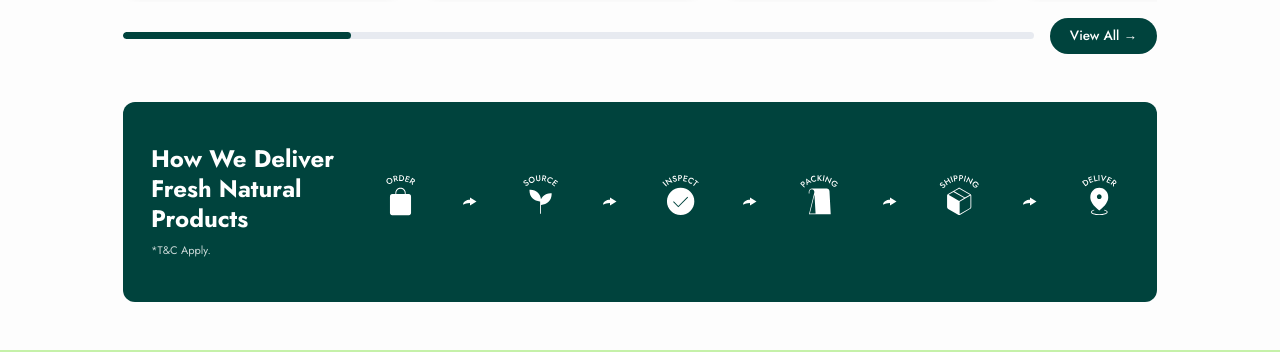
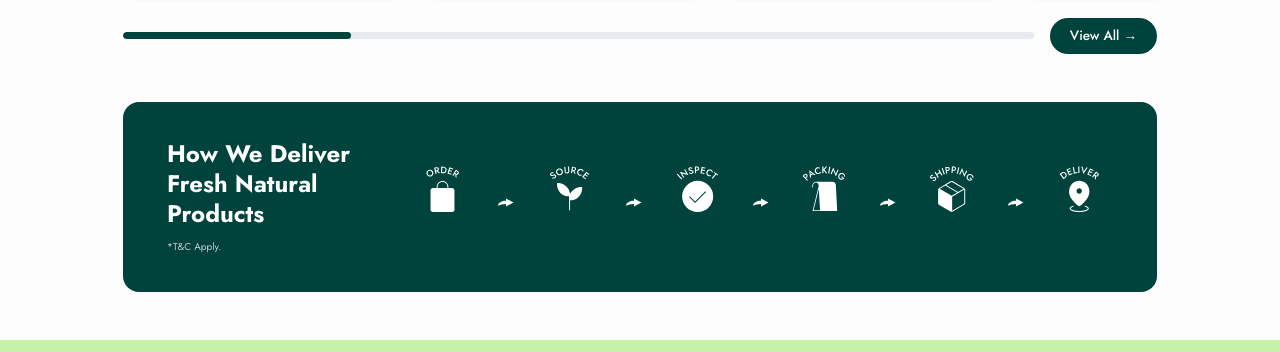
Before and after one commit to prakrithi2026/prakrithi, a React (Vite) app in the folder frondend/: page / in a window 1280 px wide. Shown: the part 1728-2080 px from the top of the page. Built offline with nearby package versions, Linux system fonts and the light colour scheme; no server answers; a web font is replaced by a local one.

Commit message:
style(delivery): match exact reference layout, arrow alignment, and banner proportions

```diff
--- a/frondend/src/components/storefront/DeliverySection.css
+++ b/frondend/src/components/storefront/DeliverySection.css
@@ -21,13 +21,13 @@
 
 .delivery-banner {
   width: 100%;
-  min-height: 200px;
+  min-height: 190px;
   color: #fff;
-  border-radius: 12px;
+  border-radius: 16px;
   display: flex;
   align-items: center;
-  padding: 20px 28px;
-  gap: 20px;
+  padding: 24px 44px;
+  gap: 32px;
   position: relative;
   overflow: hidden;
   background: #00433D;
@@ -35,9 +35,11 @@
 }
 
 .delivery-left {
-  flex: 0 0 200px;
-  max-width: 220px;
-  margin-top: 0;
+  flex: 0 0 210px;
+  max-width: 230px;
+  display: flex;
+  flex-direction: column;
+  justify-content: center;
 }
 
 .delivery-left h3 {
@@ -45,13 +47,13 @@
   font-size: 24px;
   font-weight: 700;
   line-height: 1.25;
-  margin: 0 0 8px;
+  margin: 0 0 10px;
   color: #fff;
 }
 
 .tc-note {
-  font-size: 11px;
-  opacity: 0.8;
+  font-size: 10px;
+  opacity: 0.75;
   font-family: 'Jost', sans-serif;
   margin: 0;
 }
@@ -62,7 +64,7 @@
   display: flex;
   align-items: center;
   justify-content: space-between;
-  gap: 4px;
+  gap: 6px;
 }
 
 .delivery-step {
@@ -88,8 +90,8 @@
   display: flex;
   align-items: center;
   justify-content: center;
-  width: clamp(48px, 4.6vw, 72px);
-  height: clamp(48px, 4.6vw, 72px);
+  width: clamp(52px, 5.2vw, 76px);
+  height: clamp(52px, 5.2vw, 76px);
   flex-shrink: 0;
 }
 
@@ -112,8 +114,8 @@
 .step-icon-img {
   width: 100%;
   height: 100%;
-  max-width: 72px;
-  max-height: 72px;
+  max-width: 76px;
+  max-height: 76px;
   object-fit: contain;
   transition: transform 0.25s ease;
 }
@@ -129,19 +131,20 @@
   flex-shrink: 0;
   width: 16px;
   height: 16px;
+  transform: translateY(6px);
 }
 
 .step-arrow-img {
-  width: 14px;
-  height: 10px;
+  width: 16px;
+  height: 11px;
   object-fit: contain;
   display: block;
 }
 
-@media (max-width: 1024px) {
+@media (max-width: 1150px) {
   .delivery-banner {
-    padding: 20px 24px;
-    gap: 16px;
+    padding: 20px 30px;
+    gap: 20px;
   }
 
   .delivery-left {
@@ -163,8 +166,8 @@
   }
 
   .step-arrow-img {
-    width: 13px;
-    height: 9px;
+    width: 14px;
+    height: 10px;
   }
 }
 
```
